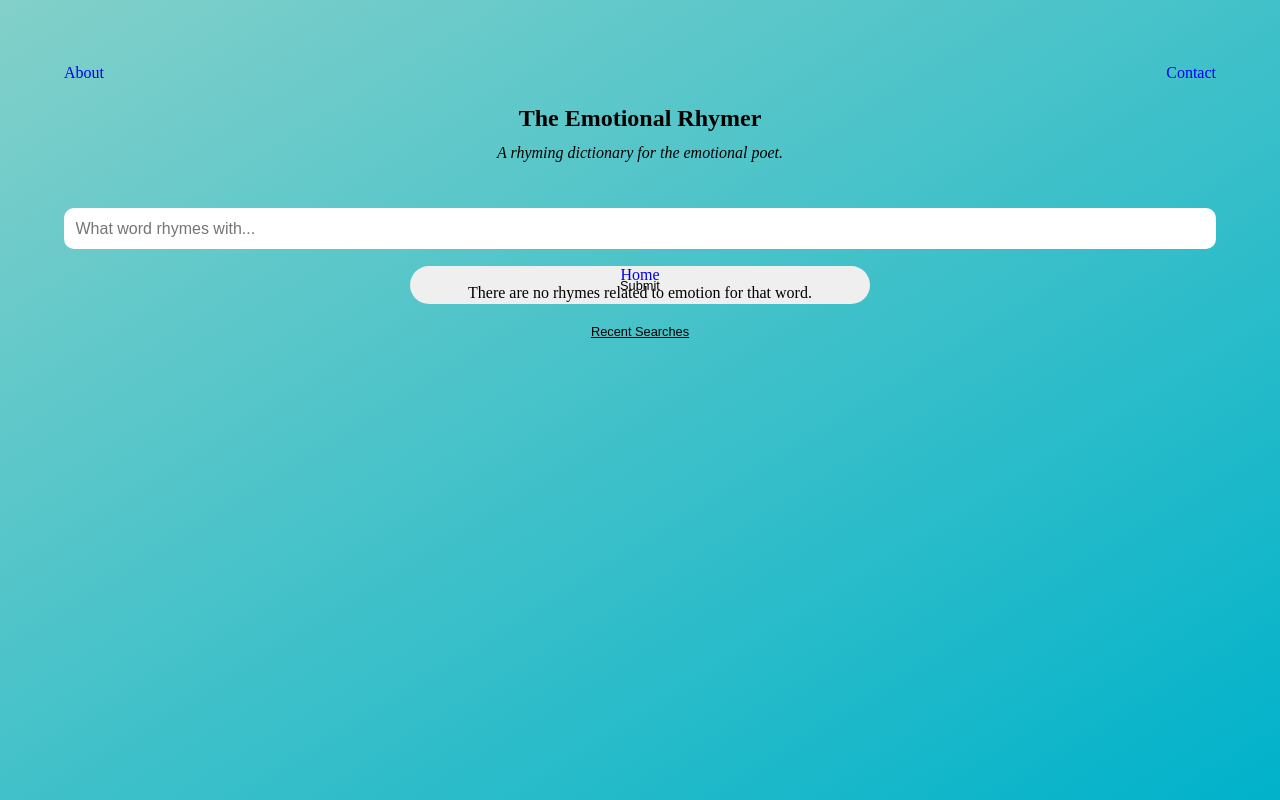
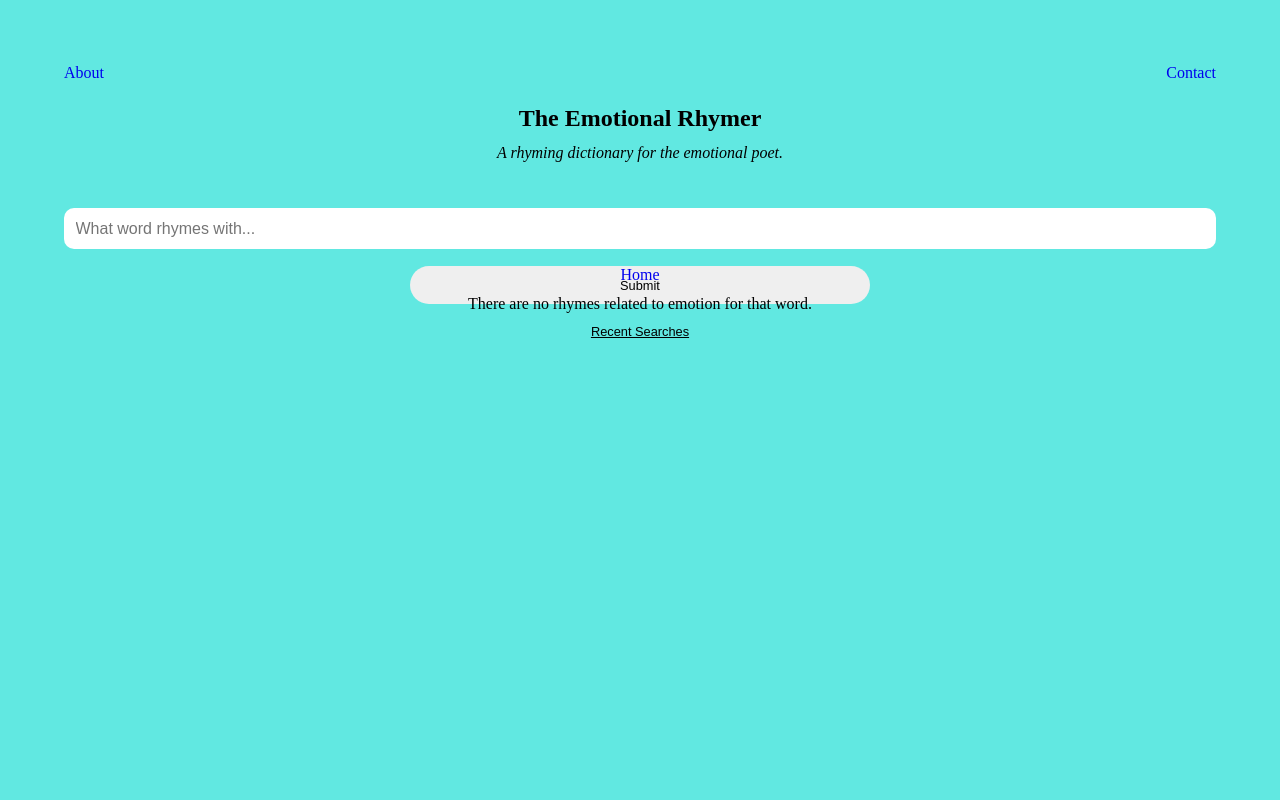
Before and after one commit to tanishaldavey/the-emotional-rhymer, a React (Create React App) app: page /1/rhymes in a window 1280 px wide. Built offline with nearby package versions, Linux system fonts and the light colour scheme.

Commit message:
Change color scheme, add overflow to container:

```diff
--- a/src/components/App/App.css
+++ b/src/components/App/App.css
@@ -2,7 +2,7 @@
   text-align: center;
 }
 main {
-  background: linear-gradient(to bottom right, #83D0C9, #00B2CA);
+  background: #61E8E1;
   display: grid;
   grid-template-columns: 1fr;
   grid-template-rows: 30% 70%;
--- a/src/containers/Rhymes/Rhymes.css
+++ b/src/containers/Rhymes/Rhymes.css
@@ -1,6 +1,6 @@
 /* STYLING FOR RHYMES */
 .rhyme-link {
-  background: #FFFFFF;
+  background: #EAF2E3;
   box-shadow: 4px 2px 2px 1px rgba(0, 0, 0, 0.07);
   font-size: 1.25em;
   height: 2.5em;
@@ -11,6 +11,6 @@
 }
 
 .rhyme-link:hover {
-  background: #FBD1A2;
+  background: #F2CD60;
   transform: scale(0.98);
 }
--- a/src/containers/RhymesContianer/RhymesContainer.css
+++ b/src/containers/RhymesContianer/RhymesContainer.css
@@ -0,0 +1,9 @@
+/* STYLING FOR RHYMES */
+.rhymes-container {
+  overflow: scroll;
+}
+
+.rhymes-container h3 {
+  font-size: 2em;
+  margin: 1% 0;
+}
--- a/src/containers/RhymesContianer/RhymesContainer.js
+++ b/src/containers/RhymesContianer/RhymesContainer.js
@@ -15,7 +15,7 @@ const RhymesContainer = ({ rhymes, queriedWord, errorMessage }) => {
   })
 
   return(
-    <section>
+    <section className='rhymes-container'>
     {errorMessage ? <NotFound /> :
       <section>
         <Link to='/'>
```
